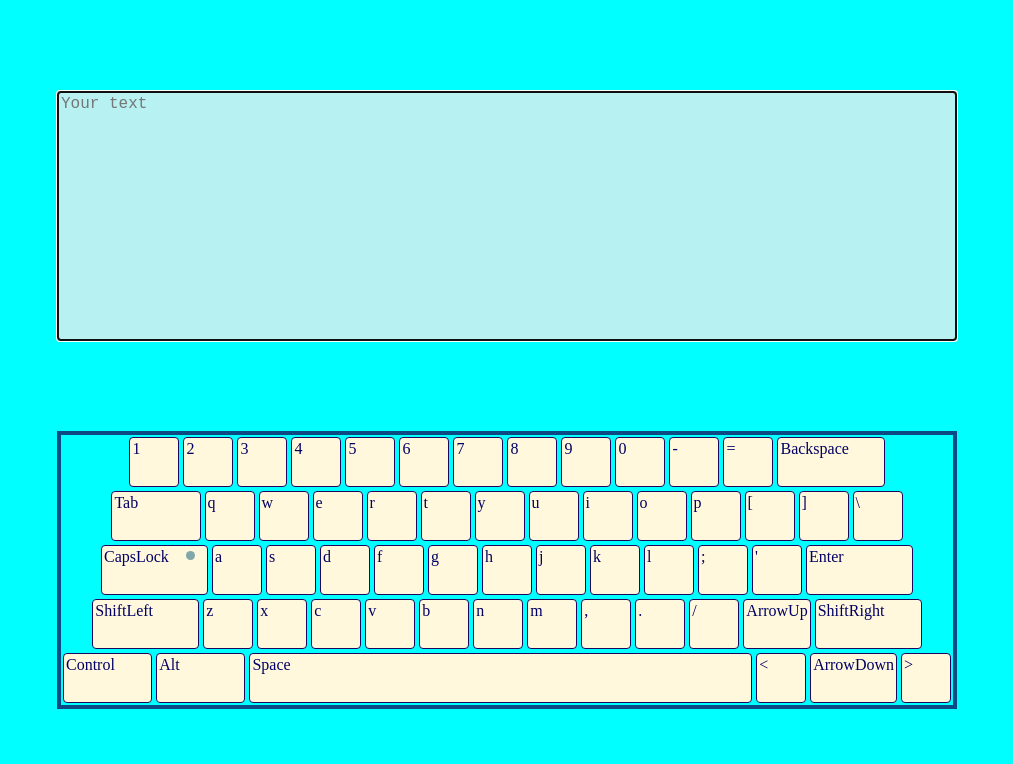
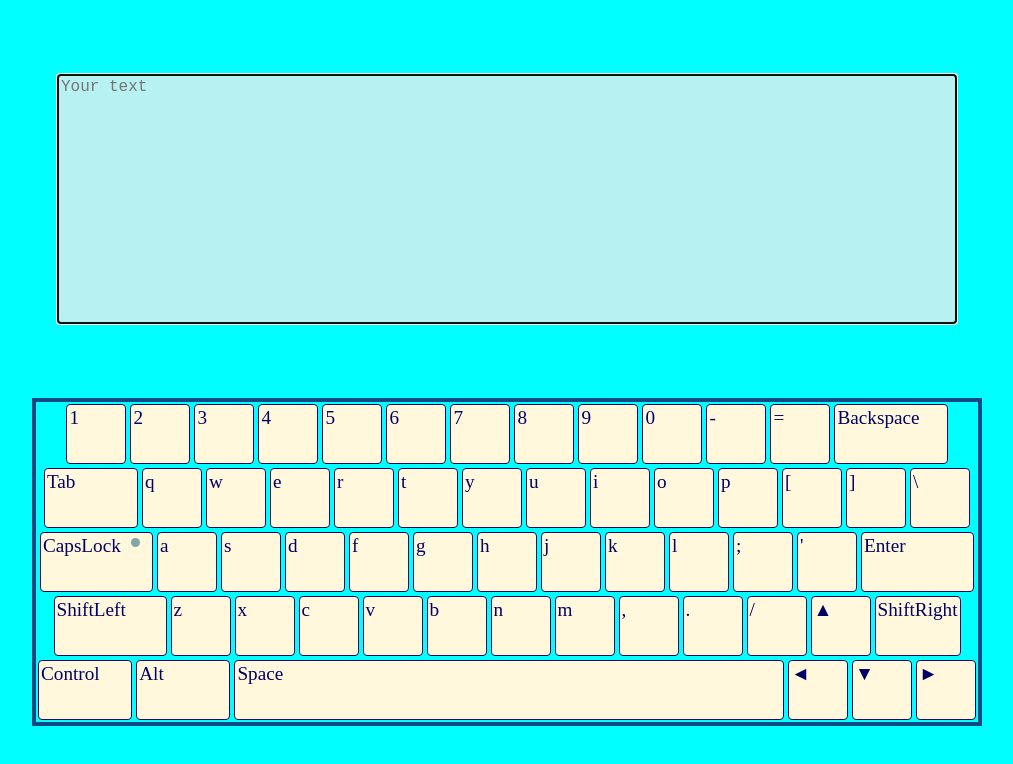
Before and after one commit to ErokhinHeorhii/Virtual-Keyboard, a website built with webpack: page src/index.html in a window 1280 px wide. Shown: the whole page, without its empty margins (133-1146 px from the left). Built offline with nearby package versions, Linux system fonts and the light colour scheme.

Commit message:
feat: add js for  arrow

```diff
--- a/src/assets/styles/style.scss
+++ b/src/assets/styles/style.scss
@@ -11,6 +11,7 @@ body {
     height          : 100vh;
     flex-direction  : column;
     justify-content : space-evenly;
+    font-size: 1.2rem;
 }
 
 .textarea {
@@ -26,7 +27,7 @@ body {
 
 .wrapper {
     width          : 80%;
-    max-width      : 900px;
+    max-width      : 950px;
     min-height     : 100px;
     display        : block;
     border         : 4px solid rgb(13, 73, 130);
@@ -37,8 +38,8 @@ body {
     .key {
         position        : relative;
         width           : auto;
-        min-width       : 50px;
-        height          : 50px;
+        min-width       : 60px;
+        height          : 60px;
         border          : 1px solid rgb(29, 6, 92);
         margin          : 2px;
         padding         : 2px;
@@ -51,8 +52,8 @@ body {
 body>div>div:nth-child(42),
 body>div>div:nth-child(30),
 body>div>div:nth-child(13),
-body>div>div:nth-child(44),
-body>div>div:nth-child(56) {
+body>div>div:nth-child(44)
+ {
     flex-grow: 1;
     max-width: 12%;
     min-width: 10%;
--- a/src/scripts/capsLock.js
+++ b/src/scripts/capsLock.js
@@ -21,13 +21,11 @@ const addCapsLock = function(e) {
 const changeCapsLock = function () {
     const allButtons = document.querySelectorAll(".key");
     allButtons.forEach((item) => {
-console.log(item)
         if ((/^[a-z]/).test(item.getAttribute("data-name")) ) {
             item.innerHTML = (item.getAttribute("data-name")).toUpperCase();
             item.setAttribute("data-name",item.getAttribute("data-name").toUpperCase() )
 
         } else if ((/^[A-Z]$/).test(item.getAttribute("data-name")) ) {
-            console.log(1)
             item.innerHTML = (item.getAttribute("data-name")).toLowerCase();
             item.setAttribute("data-name",item.getAttribute("data-name").toLowerCase() )
         }
--- a/src/scripts/index.js
+++ b/src/scripts/index.js
@@ -8,8 +8,8 @@ const wrapper = document.querySelector(".wrapper");
 const arrWithKeyCode = ["1", "2", "3", "4", "5", "6", "7", "8", "9", "0", "-", "=", "Backspace", "Tab",
     "q", "w", "e", "r", "t", "y", "u", "i", "o", "p", "[", "]", "\\",
     "CapsLock", "a", "s", "d", "f", "g", "h", "j", "k", "l", ";", "'", "Enter",
-    "ShiftLeft", "z", "x", "c", "v", "b", "n", "m", ",", ".", "/", "ArrowUp", "ShiftRight",
-    "Control", "Alt", "Space", "<", "ArrowDown", ">"];
+    "ShiftLeft", "z", "x", "c", "v", "b", "n", "m", ",", ".", "/", "▲", "ShiftRight",
+    "Control", "Alt", "Space", "◄", "▼", "►"];
 
 document.onkeyup = function (e) {
     console.log(e);
@@ -54,6 +54,18 @@ document.onkeydown = function (e) {
         if (e.key === "CapsLock") {
             button.classList.toggle("key__active");
             changeCapsLock();
+        }
+        else if (e.key === "ArrowLeft"){
+            document.querySelector("body > div > div:nth-child(61)").classList.add("active");
+        }
+        else if (e.key === "ArrowRight"){
+            document.querySelector("body > div > div:nth-child(63)").classList.add("active");
+        }
+        else if (e.key === "ArrowUp"){
+            document.querySelector("body > div > div:nth-child(55)").classList.add("active");
+        }
+        else if (e.key === "ArrowDown"){
+            document.querySelector("body > div > div:nth-child(62)").classList.add("active");
         }
         else if (item === e.key) {
             button.classList.add("active");
```
